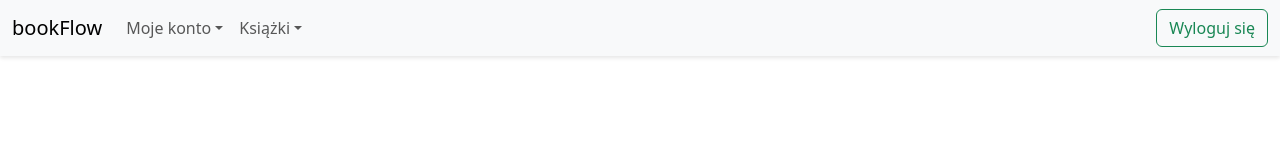
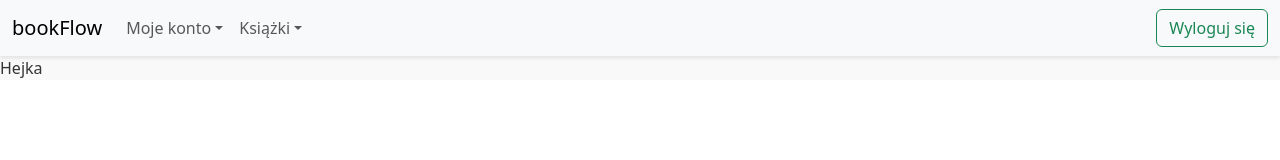
Before and after one commit to elzyr/bookFlow, a React (Vite) app in the folder frontend/vite-project/: page /adminUserPage in a window 1280 px wide. Shown: the top 160 px of the page. Built offline with nearby package versions, Linux system fonts and the light colour scheme; no server answers.

Commit message:
Add Admin Page

```diff
--- a/frontend/vite-project/src/App.tsx
+++ b/frontend/vite-project/src/App.tsx
@@ -6,6 +6,7 @@ import BookPage from "./components/BookPage.tsx";
 import BookInfo from "./components/BookInfo.tsx";
 import LoanUserInfo from "./components/LoanUserInfo.tsx";
 import BookStatus from "./components/BookStatus.tsx";
+import AdminUserPage from "./components/AdminUserPage.tsx";
 
 const AppLayout = () => {
     const location = useLocation();
@@ -23,6 +24,7 @@ const AppLayout = () => {
                 <Route path="/BookInfo/:id" element={<BookInfo/>}></Route>
                 <Route path="/LoanUserInfo" element={<LoanUserInfo/>}></Route>
                 <Route path="/bookStatus" element={<BookStatus/>}></Route>
+                <Route path="/adminUserPage" element={<AdminUserPage/>}></Route>
             </Routes>
         </>
     );
--- /dev/null
+++ b/frontend/vite-project/src/components/AdminUserPage.tsx
@@ -0,0 +1,16 @@
+
+
+
+
+
+const AdminUserPage = () =>{
+
+return (
+    <div>
+        <p>Hejka</p>
+    </div>
+
+);
+
+
+}; export default AdminUserPage;
--- a/frontend/vite-project/src/components/Navbar.tsx
+++ b/frontend/vite-project/src/components/Navbar.tsx
@@ -82,19 +82,6 @@ const  CollapsibleExample = () => {
                             </NavDropdown.Item>
                         </NavDropdown>
                         {user?.roles?.includes("ADMIN") && (
-                            <Nav.Link href="#">[Admin] raporty i statystyki</Nav.Link>
-                        )}
-                        {user?.roles?.includes("ADMIN") && (
-                            <NavDropdown title="[Admin] Użytkownicy" id="collapsible-nav-dropdown">
-                                <NavDropdown.Item href="#action/3.1">
-                                    Lista użytkowników
-                                </NavDropdown.Item>
-                                <NavDropdown.Item href="#action/3.2">
-                                    Zarządzaj kontami
-                                </NavDropdown.Item>
-                            </NavDropdown>
-                        )}
-                        {user?.roles?.includes("ADMIN") && (
                             <NavDropdown title="[Admin] Książki" id="collapsible-nav-dropdown">
                                 <NavDropdown.Item href="#action/3.1">
                                     Dodaj nową książkę
@@ -111,6 +98,12 @@ const  CollapsibleExample = () => {
                                 </NavDropdown.Item>
                             </NavDropdown>
                         )}
+                        {user?.roles?.includes("ADMIN") && (
+                            <Nav.Link href="#">[Admin] raporty i statystyki</Nav.Link>
+                        )}
+                        {user?.roles?.includes("ADMIN") && (
+                            <Nav.Link href="/adminUserPage">[Admin] użytkownicy</Nav.Link>
+                        )}
                     </Nav>
                     <Button
                         variant="outline-success"
```
